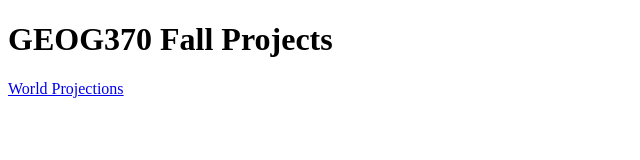
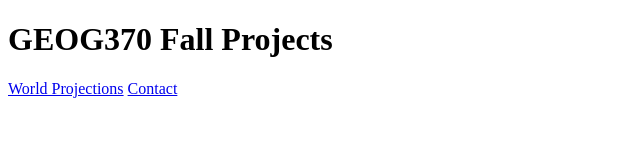
Before and after one commit to Anceptia/GEOG370FALL2022, a plain HTML site: page index.html in a window 1280 px wide. Shown: the full height of the page, 0-640 px from the left. Drawn offline with Linux system fonts and the light colour scheme.

Commit message:
Update index.html

```diff
--- a/index.html
+++ b/index.html
@@ -8,6 +8,6 @@
 <body>
    <h1>GEOG370 Fall Projects</h1>
    <a href="./Chapel Hill Data.png">World Projections</a>
-   <a href="https://gisdata-uncadmin.opendata.arcgis.com/"
+   <a href="https://gisdata-uncadmin.opendata.arcgis.com/">Contact</a>
 </body>
 </html>
```
